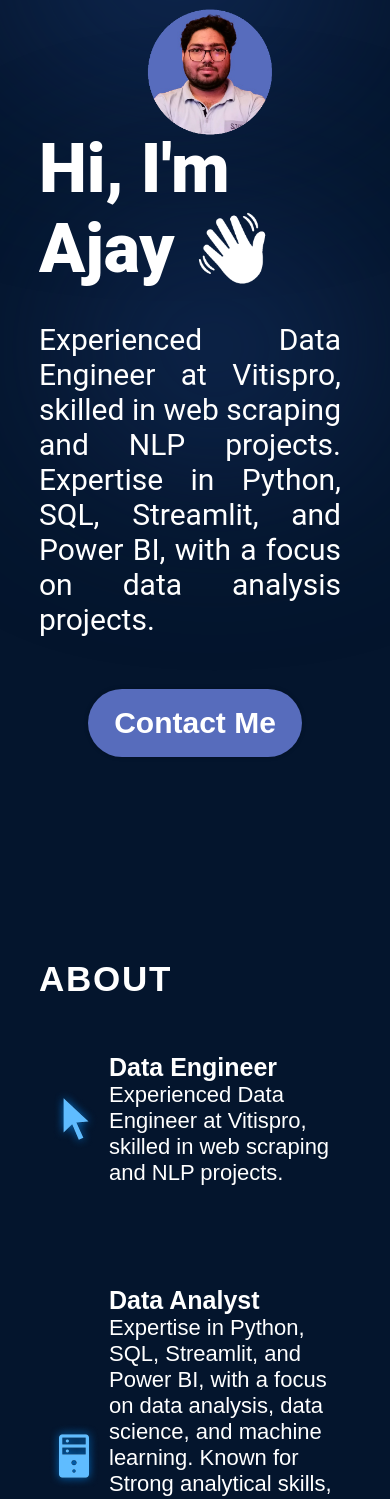
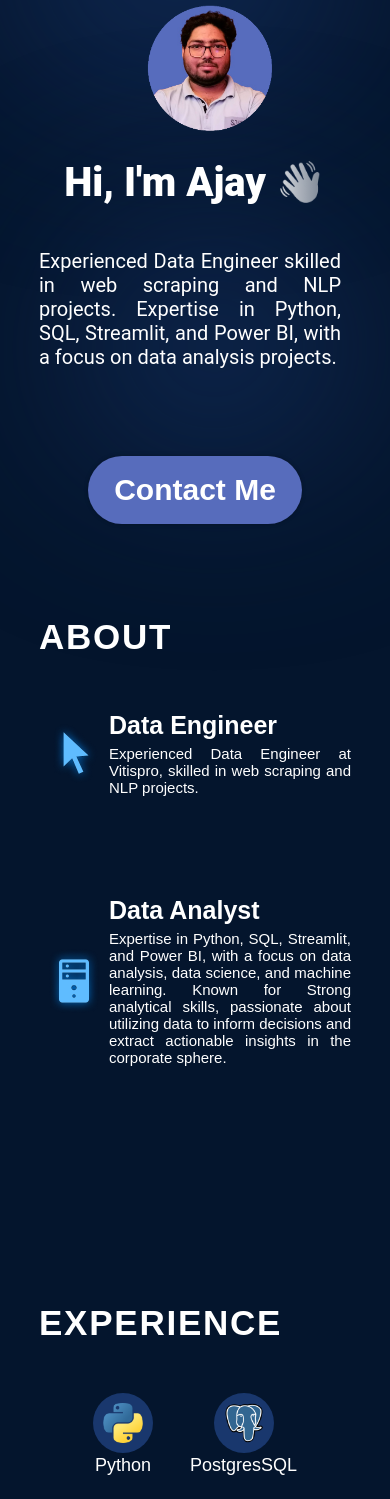
Before and after one commit to Ajay1812/react-portfolio, a React (Vite) app: page / in a window 390 px wide. Shown: the part 140-1639 px from the top of the page. Built offline with nearby package versions, Linux system fonts and the light colour scheme; the HTML template or start-up script is replaced by a standard one.

Commit message:
fix font and cards details for responsive design

```diff
--- a/src/components/About/About.module.css
+++ b/src/components/About/About.module.css
@@ -62,7 +62,7 @@
   font-weight: 600;
 }
 .aboutItem p {
-  font-size: 22px;
+  font-size: 18px;
 }
 
 @media screen and (max-width: 830px) {
@@ -70,6 +70,7 @@
     background-color: transparent;
     padding-left: 0;
     padding-right: 0;
+    margin-top: 20px;
   }
   .content {
     flex-direction: column;
@@ -85,4 +86,9 @@
     padding-left: 0;
     padding-right: 0;
   }
+  .aboutItem p {
+    font-size: 15px;
+    margin-top: 5px;
+    text-align: justify;
+  }
 }
--- a/src/components/Contact/Contact.module.css
+++ b/src/components/Contact/Contact.module.css
@@ -57,7 +57,12 @@
     flex-direction: column;
     align-items: center;
   }
-
+  .text h2 {
+    font-size: xx-large;
+  }
+  .text p {
+    font-size: larger;
+  }
   .links {
     align-items: flex-start;
   }
--- a/src/components/Experience/Experience.module.css
+++ b/src/components/Experience/Experience.module.css
@@ -8,6 +8,7 @@
 }
 
 .title {
+  margin-bottom: 50px;
   color: var(--color-text);
   font-size: 35px;
   font-weight: 700;
@@ -42,16 +43,16 @@
   display: flex;
   align-items: center;
   justify-content: center;
-  width: 120px;
-  height: 120px;
+  width: 110px;
+  height: 110px;
 }
 
 .skillImageContainer img {
-  width: 75px;
+  width: 60px;
 }
 
 .skill p {
-  font-size: 25px;
+  font-size: 18px;
   font-family: var(--color-roboto);
   font-weight: 500;
 }
@@ -89,7 +90,7 @@
 }
 
 .history img {
-  width: 100px;
+  width: 80px;
   margin-right: 20px;
 }
 
@@ -98,13 +99,14 @@
 }
 
 .historyItemDetails h3 {
-  font-size: 25px;
-  font-weight: 500;
+  font-size: 20px;
+  font-weight: 400;
 }
 
 .historyItemDetails p {
   font-size: 15px;
   font-weight: 300;
+  text-align: left;
 }
 
 .historyItemDetails ul {
@@ -117,6 +119,10 @@
 }
 
 @media screen and (max-width: 830px) {
+  .title {
+    padding-top: 60px;
+  }
+
   .content {
     flex-direction: column;
     align-items: center;
@@ -131,4 +137,24 @@
     width: 100%;
     gap: 9px;
   }
+  .skill {
+    gap: 2px;
+  }
+  .skillImageContainer {
+    width: 60px;
+    height: 60px;
+  }
+  .skillImageContainer img {
+    width: 40px;
+    height: 40px;
+  }
+  .skill p {
+    font-size: 18px;
+    font-family: var(--color-roboto);
+    font-weight: 200;
+  }
+  .historyItemDetails ul {
+    font-size: 15px;
+    text-indent: -20px;
+  }
 }
--- a/src/components/Hero/Hero.jsx
+++ b/src/components/Hero/Hero.jsx
@@ -8,9 +8,9 @@ export const Hero = () => {
       <div className={styles.content}>
         <h1 className={styles.title}>Hi, I'm Ajay 👋</h1>
         <p className={styles.description}>
-          Experienced Data Engineer at Vitispro, skilled in web scraping and NLP
-          projects. Expertise in Python, SQL, Streamlit, and Power BI, with a
-          focus on data analysis projects.
+          Experienced Data Engineer skilled in web scraping and NLP projects.
+          Expertise in Python, SQL, Streamlit, and Power BI, with a focus on
+          data analysis projects.
         </p>
         <a href="mailto:a.kumar01c@gmail.com" className={styles.contactBtn}>
           Contact Me
--- a/src/components/Hero/Hero.module.css
+++ b/src/components/Hero/Hero.module.css
@@ -19,7 +19,7 @@
 }
 
 .title {
-  font-size: 68px;
+  font-size: 55px;
   font-weight: 900;
   margin-bottom: 33px;
   font-family: var(--font-roboto);
@@ -110,4 +110,15 @@
   .content {
     align-items: center;
   }
+  .title {
+    font-size: 40px;
+    margin-top: 30px;
+  }
+  .description {
+    font-size: 20px;
+    margin-top: 10px;
+  }
+  .contactBtn {
+    margin-top: 35px;
+  }
 }
--- a/src/components/Projects/ProjectCard.module.css
+++ b/src/components/Projects/ProjectCard.module.css
@@ -18,13 +18,13 @@
 }
 
 .title {
-  font-size: 25px;
+  font-size: 24px;
   font-weight: 700;
 }
 
 .description {
   margin-top: 6px;
-  font-size: 18px;
+  font-size: 16px;
   font-weight: 400;
 }
 
@@ -62,3 +62,18 @@
   background: var(--color-primary);
   padding: 1px 22px;
 }
+
+@media screen and (max-width: 830px) {
+  .title {
+    font-size: x-large;
+  }
+  .description {
+    font-size: medium;
+  }
+  .skill {
+    font-size: medium;
+  }
+  .link {
+    font-size: x-large;
+  }
+}
```
